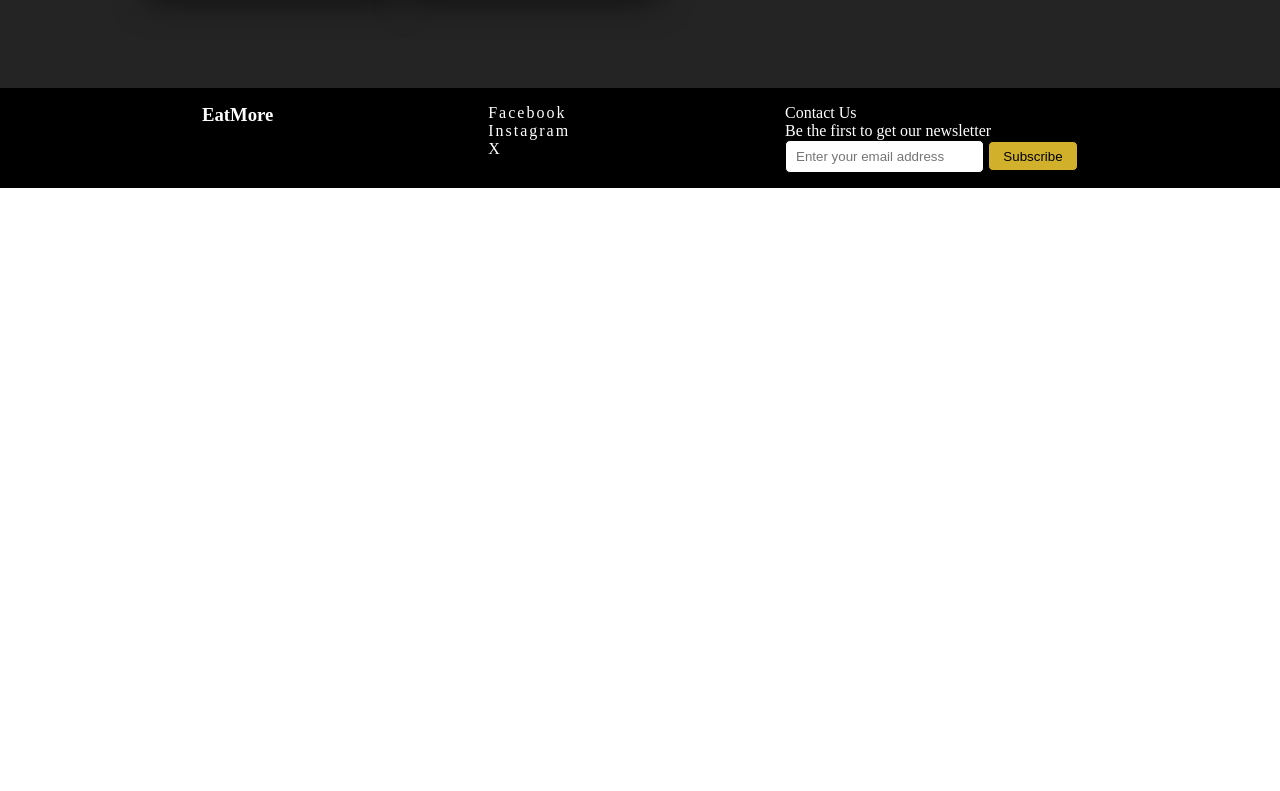
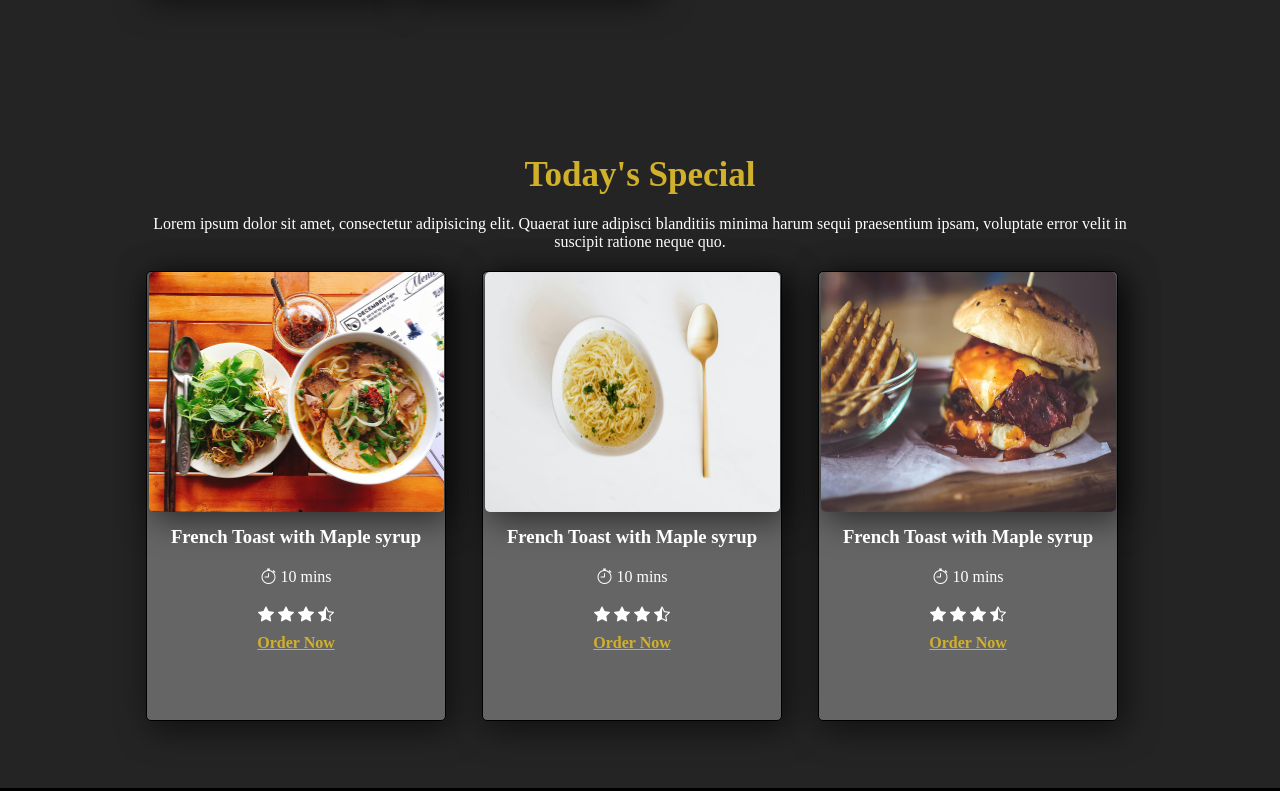
Before and after one commit to charlesluguda/food-website, a plain HTML site: page index.html in a window 1280 px wide. Shown: the part 1508-2299 px from the top of the page. Before the commit the page ends 1696 px from the top, so only its background shows below. Drawn offline with nearby package versions, Linux system fonts and the light colour scheme.

Commit message:
food website

```diff
--- a/index.html
+++ b/index.html
@@ -3,7 +3,7 @@
 <head>
     <meta charset="UTF-8">
     <meta name="viewport" content="width=device-width, initial-scale=1.0">
-    <title>eat more</title>
+    <title>Eat More</title>
     <!-- CSS Styles-->
     <link rel="stylesheet" href="styles.css">
     <link rel="shortcut icon" href="asset/logo.png" type="image/x-icon">
@@ -30,7 +30,7 @@
                 <ul>
                     <li><a href="#homepage">Home</a></li>
                     <li><a href="#aboutus">About</a></li>
-                    <li><a href="#">Menu</a></li>
+                    <li><a href="#menu_">Menu</a></li>
                     <li><a href="#">Gallery</a></li>
                 </ul>
             </div>
@@ -74,6 +74,50 @@
                 </div>
             </div>
         </div>
+        <div class="menu" id="menu_">
+            <div class="wrapper">
+                <h2>Today's Special</h2>
+                <p>Lorem ipsum dolor sit amet, consectetur adipisicing elit. Quaerat iure adipisci blanditiis minima harum sequi praesentium ipsam, voluptate error velit in suscipit ratione neque quo.</p>
+                <div class="menu-container">
+                    <div class="menu-box">
+                        <img src="asset/menu-1.jpg" alt="" srcset="">
+                        <h3>French Toast with Maple syrup</h3>
+                        <p><i class="bi bi-stopwatch"></i> 10 mins</p>
+                        <p>
+                            <i class="bi bi-star-fill"></i>
+                            <i class="bi bi-star-fill"></i>
+                            <i class="bi bi-star-fill"></i>
+                            <i class="bi bi-star-half"></i>
+                        </p>
+                        <a href="">Order Now</a>
+                    </div>
+                    <div class="menu-box">
+                        <img src="asset/menu-2.jpg" alt="" srcset="">
+                        <h3>French Toast with Maple syrup</h3>
+                        <p><i class="bi bi-stopwatch"></i> 10 mins</p>
+                        <p>
+                            <i class="bi bi-star-fill"></i>
+                            <i class="bi bi-star-fill"></i>
+                            <i class="bi bi-star-fill"></i>
+                            <i class="bi bi-star-half"></i>
+                        </p>
+                        <a href="">Order Now</a>
+                    </div>
+                    <div class="menu-box">
+                        <img src="asset/menu-3.jpg" alt="" srcset="">
+                        <h3>French Toast with Maple syrup</h3>
+                        <p><i class="bi bi-stopwatch"></i> 10 mins</p>
+                        <p>
+                            <i class="bi bi-star-fill"></i>
+                            <i class="bi bi-star-fill"></i>
+                            <i class="bi bi-star-fill"></i>
+                            <i class="bi bi-star-half"></i>
+                        </p>
+                        <a href="">Order Now</a>
+                    </div>
+                </div>
+            </div>
+        </div>
     </main>
     <footer>
         <div class="wrapper">
--- a/styles.css
+++ b/styles.css
@@ -2,6 +2,9 @@
     margin: 0;
     padding: 0;
     box-sizing: border-box;
+}
+body{
+    background: black;
 }
 .wrapper{
     width: 80%;
@@ -10,6 +13,9 @@
 }
 
 /*Navbar style start here*/
+nav{
+    background: white;
+}
 nav .wrapper{
     width: 80%;
     margin: auto;
@@ -162,13 +168,69 @@ nav .wrapper{
     }
 }
 /*The end of about us style*/
+
+
+/*Menu style start here*/
+.menu{
+    height: 700px;
+    padding: 10px 10px;
+    display: flex;
+    flex-direction: column;
+    align-items: center;
+    justify-content: center;
+    background: #232423;
+    color: white;
+}
+.menu .wrapper{
+    width: 80%;
+}
+.menu-box img{
+    width: 295px;
+    height: 240px;
+    border-radius: 5px;
+    -webkit-box-shadow: 5px 7px 33px 1px rgba(0,0,0,0.57);
+    -moz-box-shadow: 5px 7px 33px 1px rgba(0,0,0,0.57);
+    box-shadow: 5px 7px 33px 1px rgba(0,0,0,0.57);
+}
+.menu-container{
+    display: grid;
+    grid-template-columns: repeat(3, 1fr);
+}
+.menu-container .menu-box{
+    border: 1px solid black;
+    margin: 10px 10px;
+    width: 300px;
+    height: 450px;
+    background: #666565;
+    border-radius: 5px;
+    -webkit-box-shadow: 5px 7px 33px 1px rgba(0,0,0,0.57);
+    -moz-box-shadow: 5px 7px 33px 1px rgba(0,0,0,0.57);
+    box-shadow: 5px 7px 33px 1px rgba(0,0,0,0.57);
+}
+.menu .wrapper h2{
+    padding: 10px 10px;
+    color: #d1b02c;
+    font-size: 35px;
+}
+.menu .wrapper p{
+    padding: 10px 10px;
+}
+.menu-box a{
+    text-decoration: underline;
+    color: #d1b02c;
+    font-weight: 700;
+}
+
+/*Menu style ends here*/
+
+
 /*Main content style end here*/
 
 /*Footer design start here*/
 footer{
     background: black;
     color: white;
-    height: 100px;
+    height: 200px;
     align-items: center;
     display: flex;
 }
```
Also changed, not shown: asset/menu-1.jpg (added), asset/menu-2.jpg (added), asset/menu-3.jpg (added).
